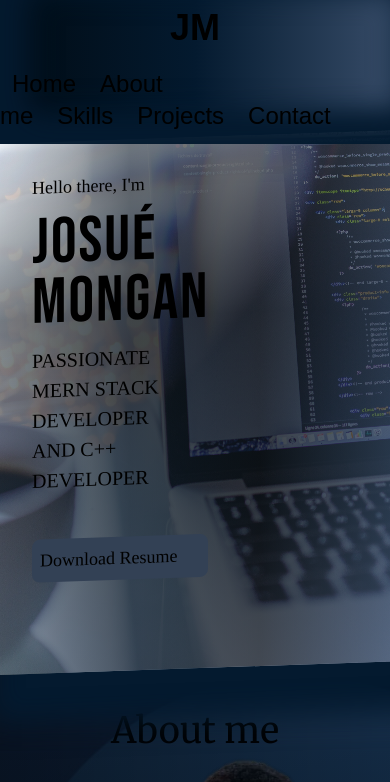
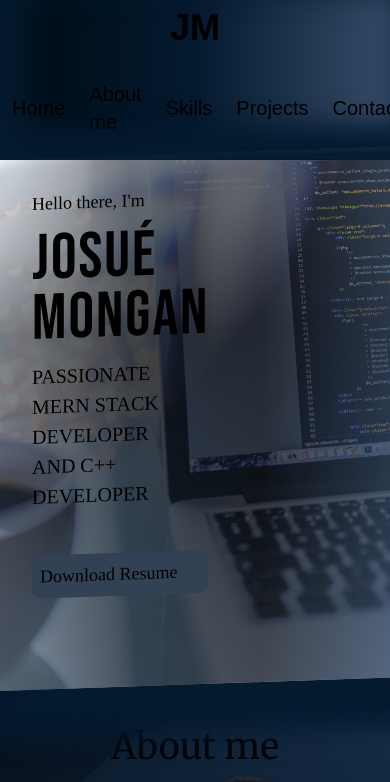
Before and after one commit to Josh012006/Next-JS, a Next.js app: page / in a window 390 px wide. Shown: the top 782 px of the page. Built offline with nearby package versions, Linux system fonts and the light colour scheme; a web font is replaced by a local one.

Commit message:
Improving the responsive design

```diff
--- a/app/globals.css
+++ b/app/globals.css
@@ -126,6 +126,11 @@ main {
   flex: 5;
 }
 
+@media screen and (max-width: 992px) {
+  .gal {
+    border-radius: 0rem;
+  }
+}
 
 
 
--- a/components/Header.tsx
+++ b/components/Header.tsx
@@ -8,7 +8,7 @@ function Header () {
     return(
         <header className={`grid grid-cols-12 items-center min-h-20 ${font.className} sticky z-50 top-0`}>
             <h1 className="col-span-12 mx-auto my-2 lg:col-span-5 lg:m-2 font-bold text-4xl lg:pl-40">JM</h1>
-            <nav className="col-span-12 lg:col-span-7 text-2xl d-flex justify-around items-center my-3 lg:my-1">
+            <nav className="col-span-12 lg:col-span-7 text-xl lg:text-2xl flex justify-around items-center my-3 lg:my-1">
                 <Link href="/#home" className="m-3 lg:m-5">Home</Link>
                 <Link href="/#about" className="m-3 lg:m-5">About me</Link>
                 <Link href="/#skills" className="m-3 lg:m-5">Skills</Link>
```
